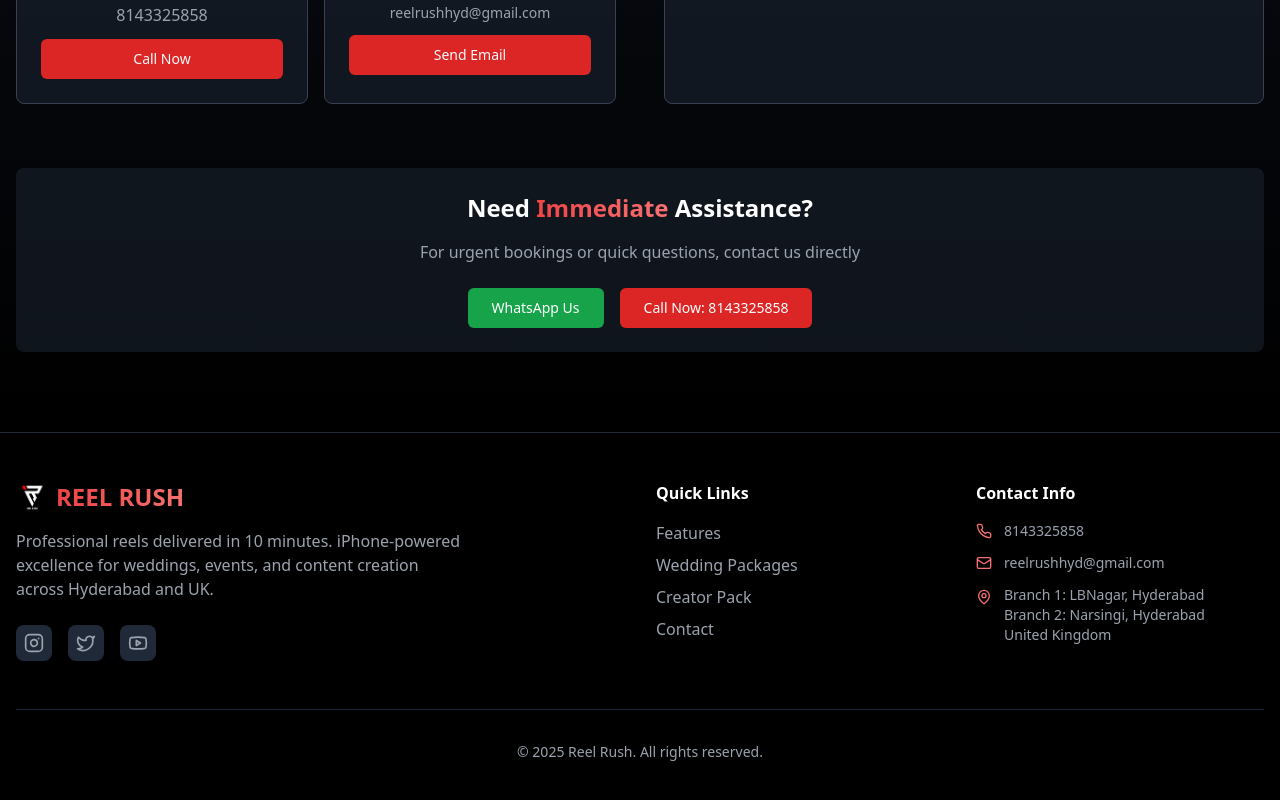
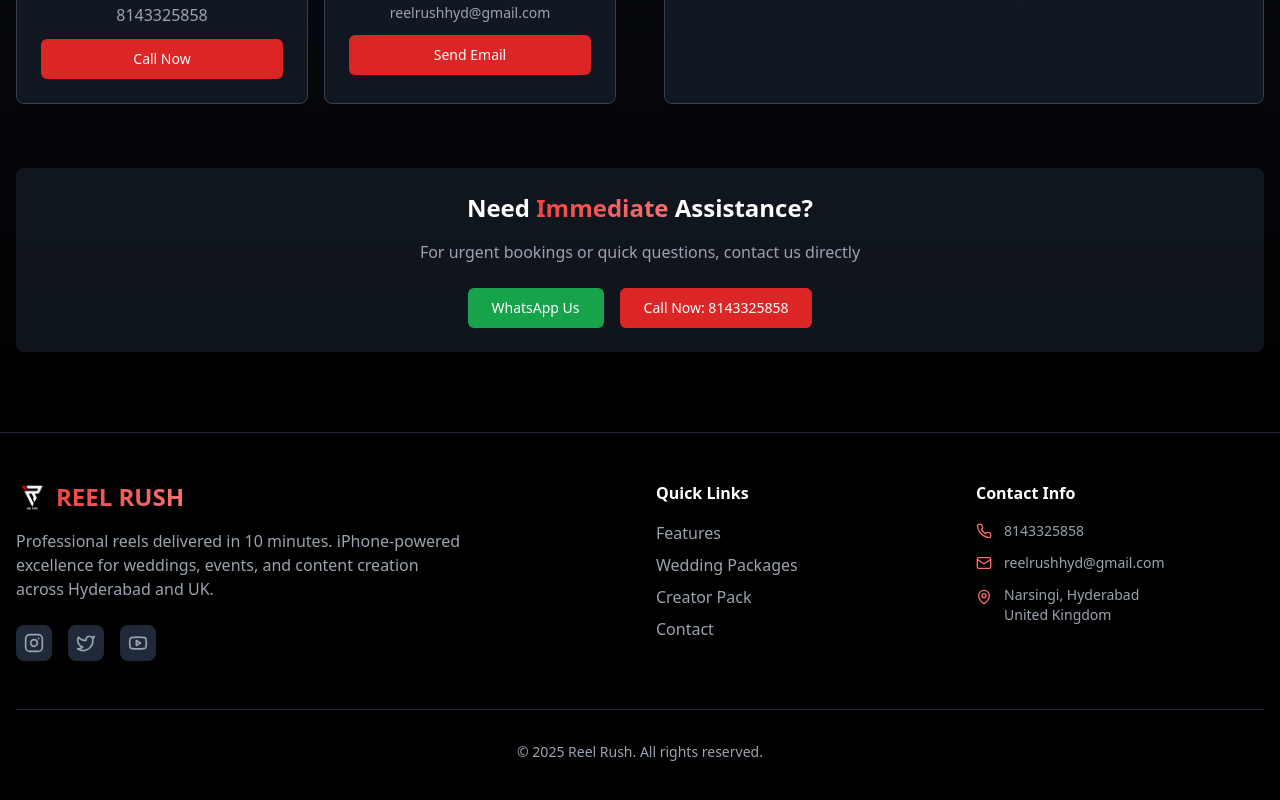
Before and after one commit to Preethi-1198/reelrush-new, a React (Vite) app: page / in a window 1280 px wide. Shown: the part 6029-6829 px from the top of the page. Built offline with nearby package versions, Linux system fonts and the light colour scheme.

Commit message:
Fix contact and footer locations
Update contact page and footer with new location details.

```diff
--- a/src/components/Contact.tsx
+++ b/src/components/Contact.tsx
@@ -55,7 +55,7 @@ const Contact = () => {
                   <div>
                     <h4 className="font-semibold text-white mb-2">Hyderabad, India</h4>
                     <p className="text-gray-400">
-                      Banjara Hills, Hyderabad<br />
+                      Narsingi, Hyderabad<br />
                       Telangana 500034, India
                     </p>
                   </div>
--- a/src/components/Footer.tsx
+++ b/src/components/Footer.tsx
@@ -59,8 +59,7 @@ const Footer = () => {
               <div className="flex items-start space-x-3">
                 <MapPin className="h-4 w-4 text-red-400 mt-1" />
                 <div className="text-gray-400 text-sm">
-                  <div>Branch 1: LBNagar, Hyderabad</div>
-                  <div>Branch 2: Narsingi, Hyderabad</div>
+                  <div>Narsingi, Hyderabad</div>
                   <div>United Kingdom</div>
                 </div>
               </div>
```
